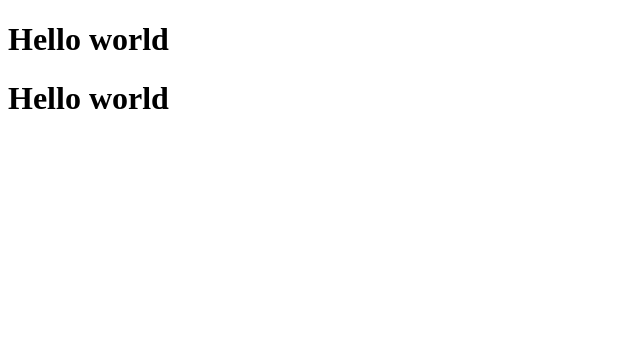
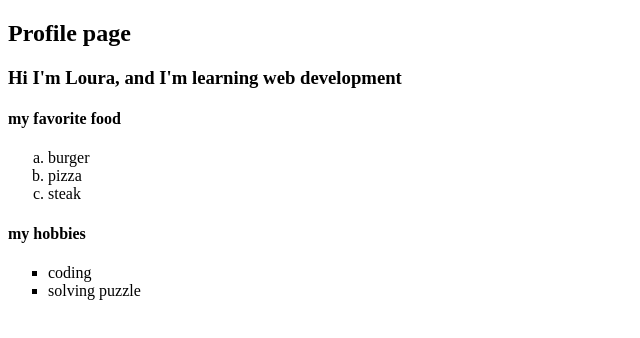
Before and after one commit to LouraHassan/ProjectX, a plain HTML site: page index.html in a window 1280 px wide. Shown: the whole page, without its empty margins (0-640 px from the left). Drawn offline with Linux system fonts and the light colour scheme.

Commit message:
profile page

```diff
--- a/index.html
+++ b/index.html
@@ -1,14 +1,25 @@
 <!DOCTYPE html>
 <html lang="en">
-<head>
-    <meta charset="UTF-8">
-    <meta name="viewport" content="width=device-width, initial-scale=1.0">
+  <head>
+    <meta charset="UTF-8" />
+    <meta name="viewport" content="width=device-width, initial-scale=1.0" />
     <title>Project X</title>
+  </head>
+  <body>
+  <h2>Profile page</h2>
+  <h3>Hi I'm Loura, and I'm learning web development</h3>
+  <h4>my favorite food</h4>
+  <ol type="a">
+    <li>burger</li>
+    <li>pizza</li>
+    <li>steak</li>
+  </ol>
 
-</head>
-<body>
-    <h1>Hello world</h1>
-   <h1>Hello world</h1>
+  <h4>my hobbies</h4>
+<ul style="list-style-type:square">
+    <li>coding</li>
+    <li>solving puzzle</li>
+</ul>
 
-</body>
+  </body>
 </html>
```
